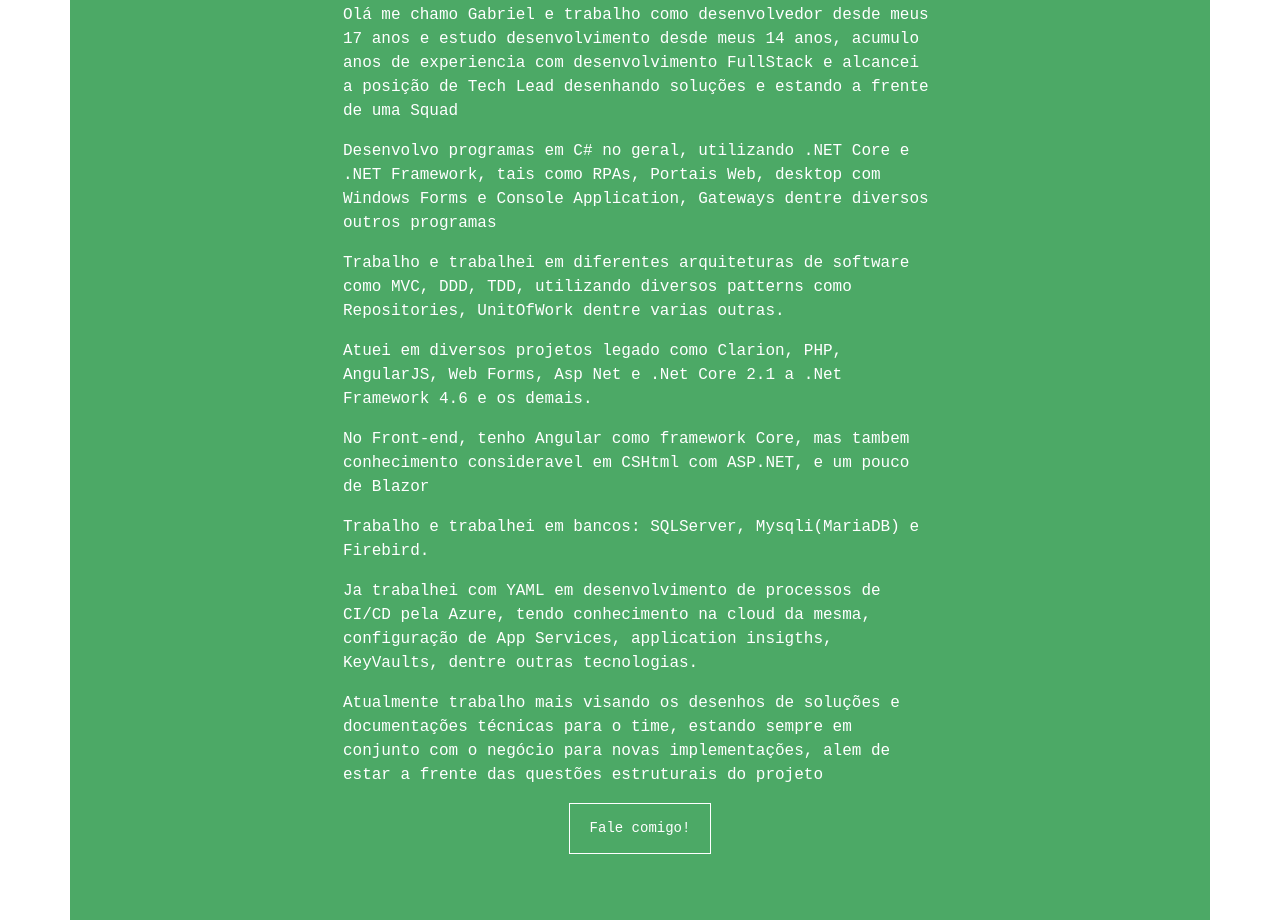
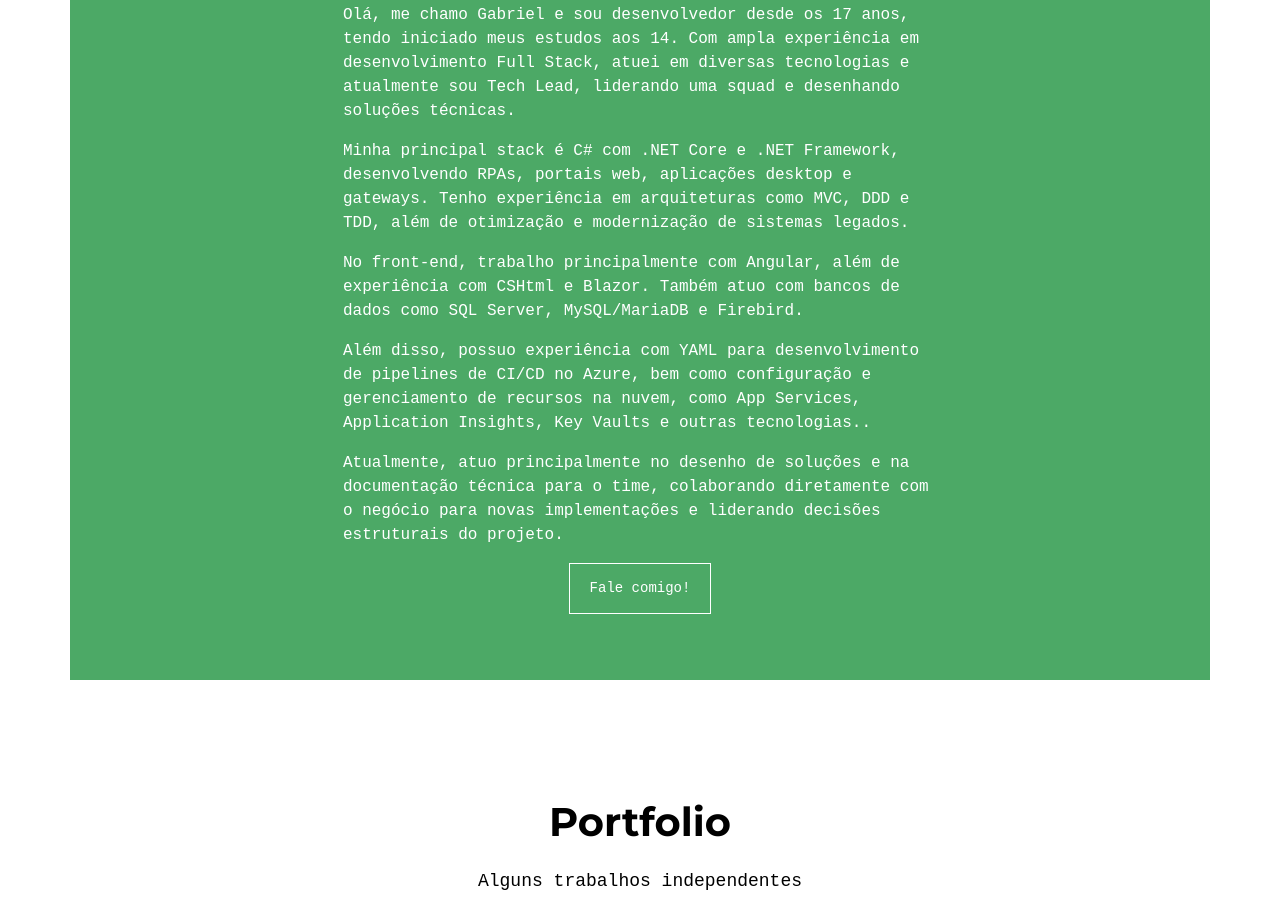
Before and after one commit to gabrielvlourencao/gabriel-lourencao.github.io, a plain HTML site: page index.html in a window 1280 px wide. Shown: the part 434-1356 px from the top of the page. Drawn offline with Linux system fonts and the light colour scheme; files whose address does not match are found by name; a web font is replaced by a local one.

Commit message:
Update index.html

```diff
--- a/index.html
+++ b/index.html
@@ -84,33 +84,25 @@
         <div class="col-lg-7">
 
 
-          <p class="gsap-reveal-hero">Olá me chamo Gabriel e trabalho como desenvolvedor desde meus 17 anos e estudo
-            desenvolvimento desde meus 14 anos, acumulo anos de experiencia com desenvolvimento FullStack e alcancei a
-            posição de Tech Lead desenhando soluções e estando a frente de uma Squad</p>
+          <p class="gsap-reveal-hero">Olá, me chamo Gabriel e sou desenvolvedor desde os 17 anos, tendo iniciado meus
+            estudos aos 14. Com ampla experiência em desenvolvimento Full Stack, atuei em diversas tecnologias e
+            atualmente sou Tech Lead, liderando uma squad e desenhando soluções técnicas.</p>
 
-          <p class="gsap-reveal-hero">Desenvolvo programas em C# no geral, utilizando .NET Core e .NET Framework, tais
-            como RPAs, Portais Web, desktop com Windows Forms e Console Application, Gateways dentre diversos outros
-            programas</p>
+          <p class="gsap-reveal-hero">Minha principal stack é C# com .NET Core e .NET Framework, desenvolvendo RPAs,
+            portais web,
+            aplicações desktop e gateways. Tenho experiência em arquiteturas como MVC, DDD e TDD, além de otimização e
+            modernização de sistemas legados.</p>
 
-          <p class="gsap-reveal-hero">Trabalho e trabalhei em diferentes arquiteturas de software como MVC, DDD, TDD,
-            utilizando diversos patterns como Repositories, UnitOfWork dentre varias outras.</p>
+          <p class="gsap-reveal-hero"> No front-end, trabalho principalmente com Angular, além de experiência com CSHtml
+            e Blazor. Também atuo com bancos de dados como SQL Server, MySQL/MariaDB e Firebird.</p>
 
-          <p class="gsap-reveal-hero"> Atuei em diversos projetos legado como Clarion, PHP, AngularJS, Web Forms, Asp
-            Net e .Net Core 2.1 a .Net Framework 4.6 e os demais.</p>
+          <p class="gsap-reveal-hero">Além disso, possuo experiência com YAML para desenvolvimento de pipelines de CI/CD
+            no Azure, bem como configuração e gerenciamento de recursos na nuvem, como App Services, Application
+            Insights, Key Vaults e outras tecnologias..</p>
 
-          <p class="gsap-reveal-hero">No Front-end, tenho Angular como framework Core, mas tambem conhecimento
-            consideravel em CSHtml com
-            ASP.NET, e um pouco de Blazor</p>
-
-          <p class="gsap-reveal-hero">Trabalho e trabalhei em bancos: SQLServer, Mysqli(MariaDB) e Firebird.</p>
-
-          <p class="gsap-reveal-hero">Ja trabalhei com YAML em desenvolvimento de processos de CI/CD pela Azure, tendo
-            conhecimento na cloud da mesma, configuração de App Services, application insigths, KeyVaults, dentre outras
-            tecnologias.</p>
-
-          <p class="gsap-reveal-hero">Atualmente trabalho mais visando os desenhos de soluções e documentações técnicas
-            para o time, estando sempre em conjunto com o negócio para novas implementações, alem de estar a frente das
-            questões estruturais do projeto</p>
+          <p class="gsap-reveal-hero">Atualmente, atuo principalmente no desenho de soluções e na documentação técnica
+            para o time, colaborando diretamente com o negócio para novas implementações e liderando decisões
+            estruturais do projeto.</p>
 
           <p class="gsap-reveal-hero text-center"><a href="https://www.linkedin.com/in/gabriel-louren%C3%A7%C3%A3o/"
               target="_blank" class="btn btn-outline-black">Fale comigo!</a></p>
```
